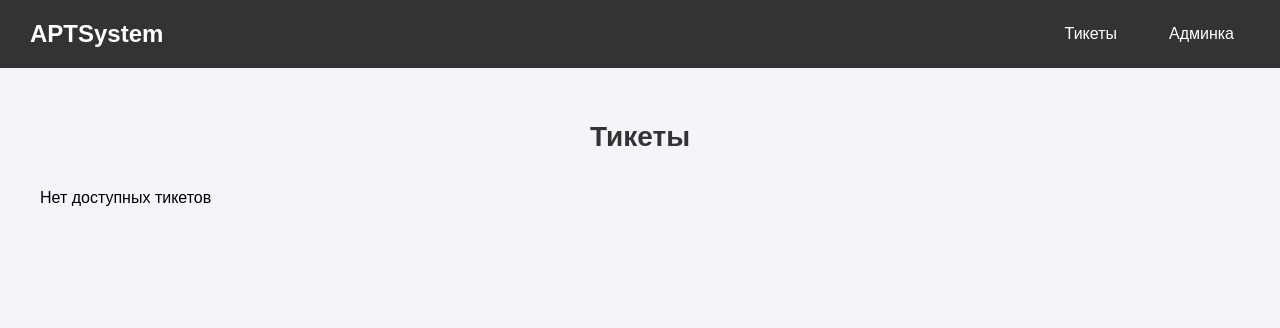
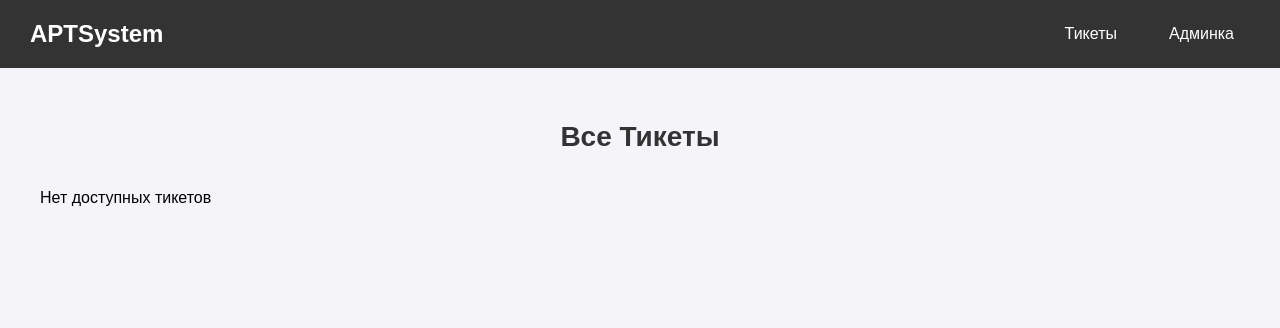
Before and after one commit to adragaleff/tsystem, a Django app: page / in a window 1280 px wide. Shown: the top 328 px of the page. Run offline with Django 5.2, Linux system fonts and the light colour scheme; data that the repository does not hold is empty.

Commit message:
Update index.html

```diff
--- a/tsystem/templates/index.html
+++ b/tsystem/templates/index.html
@@ -21,7 +21,7 @@
     </header>
 
     <main class="ticket-section">
-        <h2 class="section-title">Тикеты</h2>
+        <h2 class="section-title">Все Тикеты</h2>
         <div class="ticket-container" id="ticket-container">
             <!-- Здесь будут появляться тикеты -->
         </div>
```
